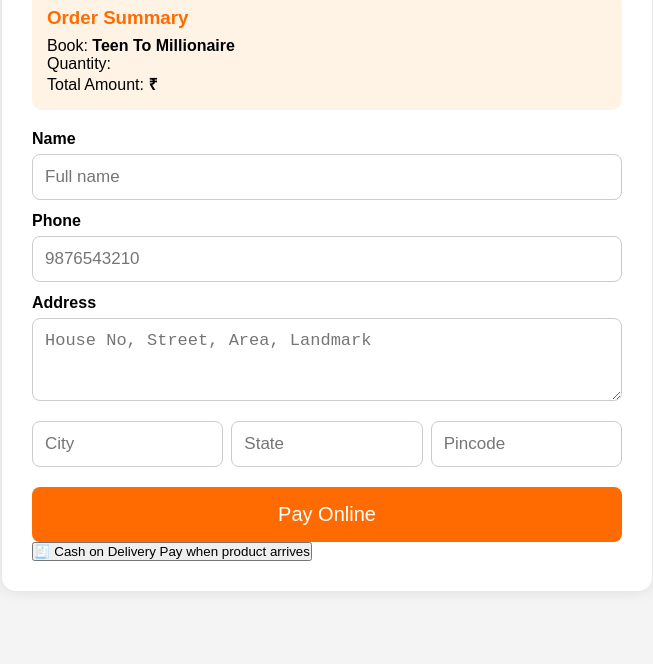
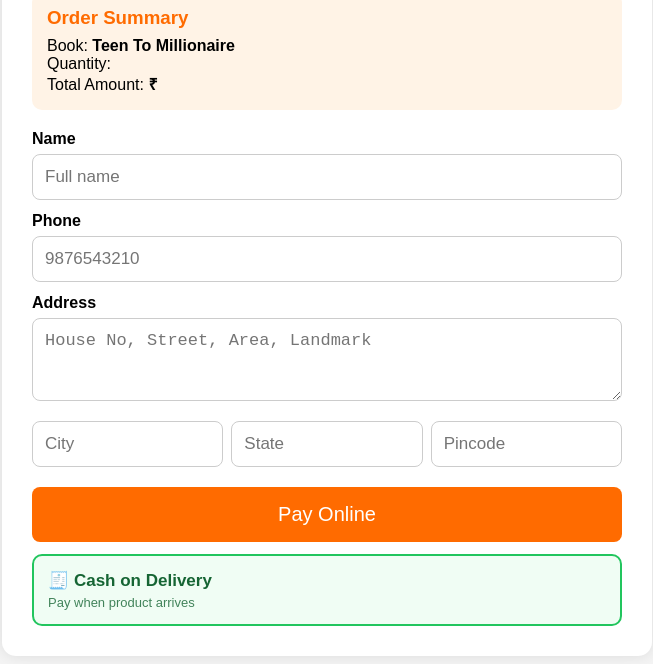
Before and after one commit to akash-x-07/deva-mediia, a website: page chekout.html in a window 1280 px wide. Shown: the part 108-772 px from the top of the page, without its empty margins (313-966 px from the left). Drawn offline with Linux system fonts and the light colour scheme.

Commit message:
Update chekout.css

```diff
--- a/chekout.css
+++ b/chekout.css
@@ -109,6 +109,44 @@ h2 {
     font-size: 20px;
   }
 }
+/* COD BUTTON PREMIUM */
+.btn-cod {
+  width: 100%;
+  margin-top: 12px;
+  padding: 14px;
+  border-radius: 10px;
+  border: 2px solid #22c55e;
+  background: #f0fdf4;
+  color: #166534;
+  font-size: 17px;
+  font-weight: bold;
+  cursor: pointer;
+  text-align: left;
+  transition: 0.3s;
+  display: flex;
+  flex-direction: column;
+}
+
+.btn-cod:hover {
+  background: #22c55e;
+  color: white;
+  transform: translateY(-2px);
+  box-shadow: 0 5px 15px rgba(0,0,0,0.15);
+}
+
+/* SUBTEXT */
+.cod-sub {
+  font-size: 13px;
+  font-weight: normal;
+  opacity: 0.8;
+  margin-top: 4px;
+}
+
+/* LOADING */
+.btn-cod.loading {
+  opacity: 0.7;
+  pointer-events: none;
+}
 
 /* ===========================
       LAPTOP / LARGE SCREEN
```
